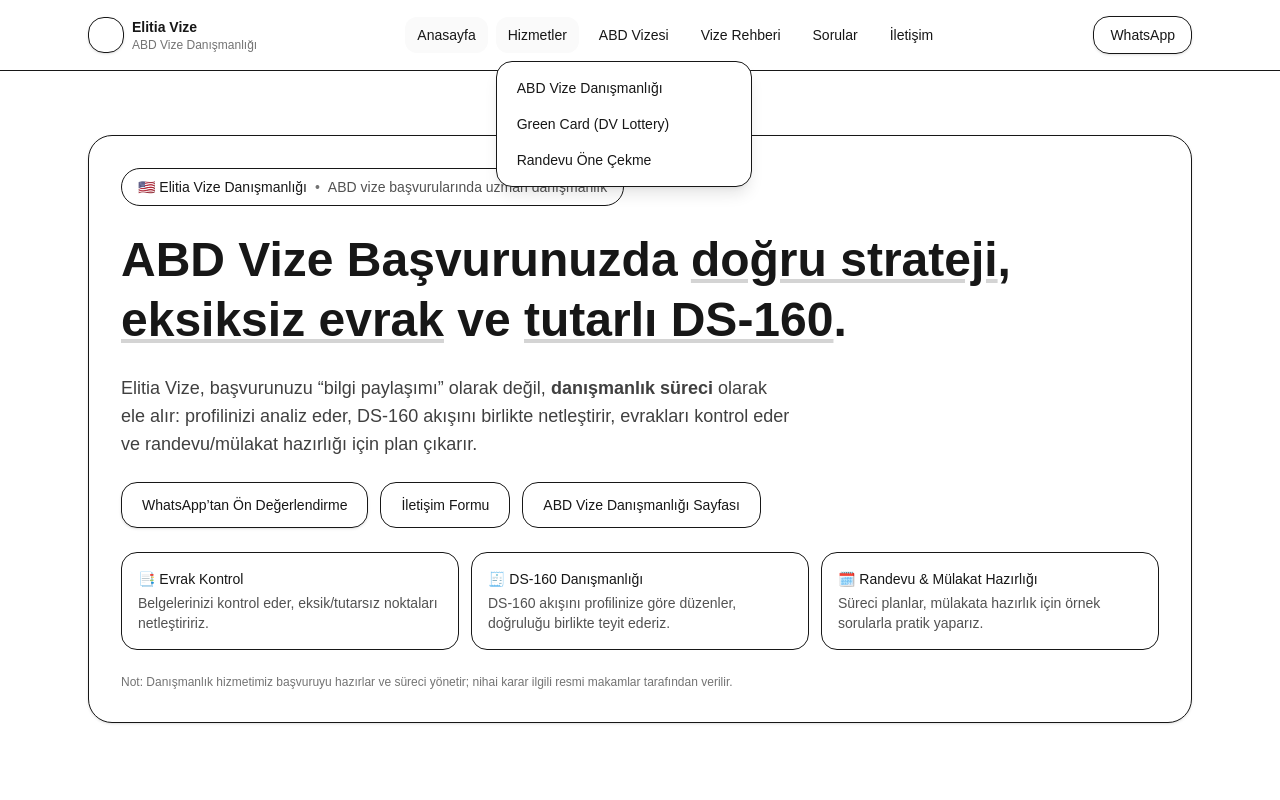
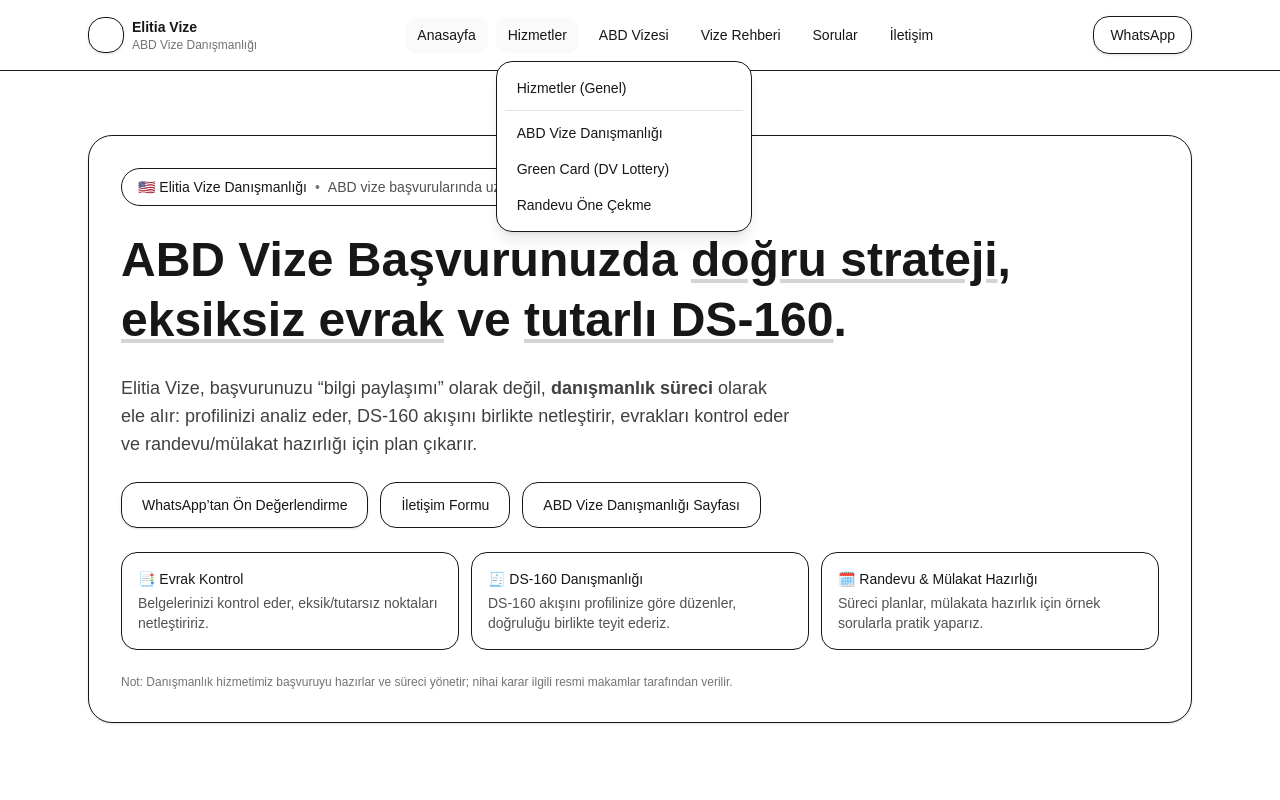
Before and after one commit to fidans/elitiavize-web, a Next.js app: page / in a window 1280 px wide. Both pictures are taken after a click on the button "Hizmetler". Shown: the top 800 px of the page. Built offline with nearby package versions, Linux system fonts and the light colour scheme.

Commit message:
ui: add services landing link to dropdown

```diff
--- a/app/components/SiteHeader.tsx
+++ b/app/components/SiteHeader.tsx
@@ -114,6 +114,19 @@
                   onClick={(e) => e.stopPropagation()}
                 >
                   <nav className="flex flex-col p-2 text-sm" role="menu">
+                    <Link
+                      href="/hizmetler"
+                      className={cn(
+                        "rounded-xl px-3 py-2 hover:bg-neutral-50",
+                        active("/hizmetler") && "bg-neutral-50 font-medium"
+                      )}
+                      onClick={() => setServicesOpen(false)}
+                    >
+                      Hizmetler (Genel)
+                    </Link>
+
+                    <div className="my-1 h-px bg-neutral-200" />
+
                     <Link
                       href="/abd-vizesi"
                       className={cn(
```
